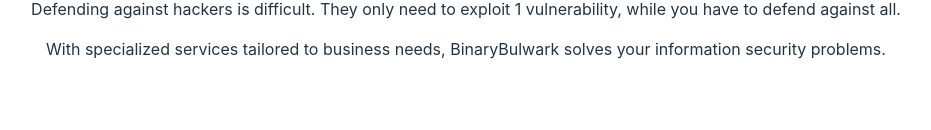
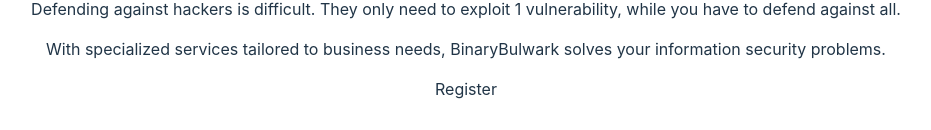
Before and after one commit to ivantko/CapstoneFinal, a React (Vite) app in the folder capstone-final/: page /register in a window 1280 px wide. Shown: the part 788-918 px from the top of the page, without its empty margins (174-1105 px from the left). Before the commit the page ends 897 px from the top, so only its background shows below. Built offline with nearby package versions, Linux system fonts and the light colour scheme.

Commit message:
added Register component

```diff
--- a/capstone-final/src/App.jsx
+++ b/capstone-final/src/App.jsx
@@ -1,11 +1,13 @@
 import './App.css'
 //componenets
-import Home from './components/Home'
+import Home from "./components/Home";
+import Register from "./components/Register";
 
 function App() {
   return (
         <div>
           <Home />
+          <Register />
         </div>
   );
 }
--- a/capstone-final/src/components/Register.jsx
+++ b/capstone-final/src/components/Register.jsx
@@ -0,0 +1,5 @@
+function Register () {
+    return <div>Register</div>
+}
+
+export default Register;
```
